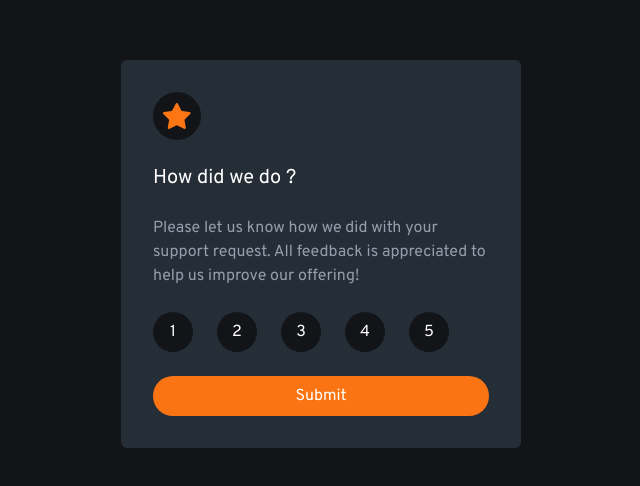
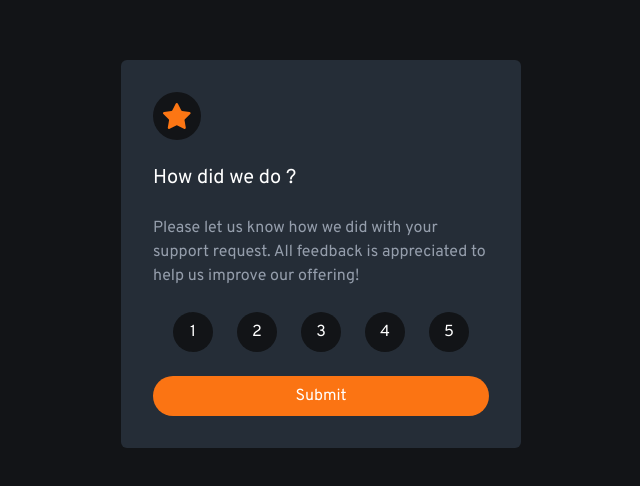
Before and after one commit to AymanSdq/rating-card, a React (Vite) app: page / in a window 1280 px wide. Shown: the part 146-632 px from the top of the page, without its empty margins (319-959 px from the left). Built offline with nearby package versions, Linux system fonts and the light colour scheme.

Commit message:
Add the first card

```diff
--- a/src/App.jsx
+++ b/src/App.jsx
@@ -19,7 +19,7 @@
           <p className=' text-lightGrey '>Please let us know how we did with your support request. All feedback is appreciated
             to help us improve our offering!</p>
 
-          <div className=' flex gap-6'>
+          <div className=' flex gap-6 justify-center'>
 
             {/* Items 1 - 2 - 3 - 4 - 5 - */}
             <div className='bg-veryDarkBlue w-10 h-10 rounded-full flex justify-center items-center text-white'>
```
